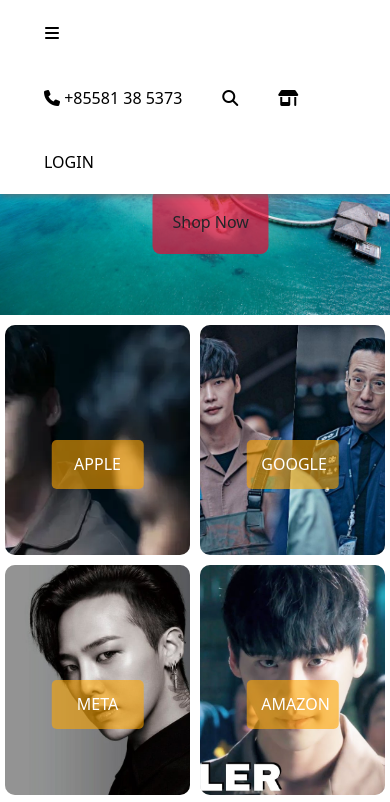
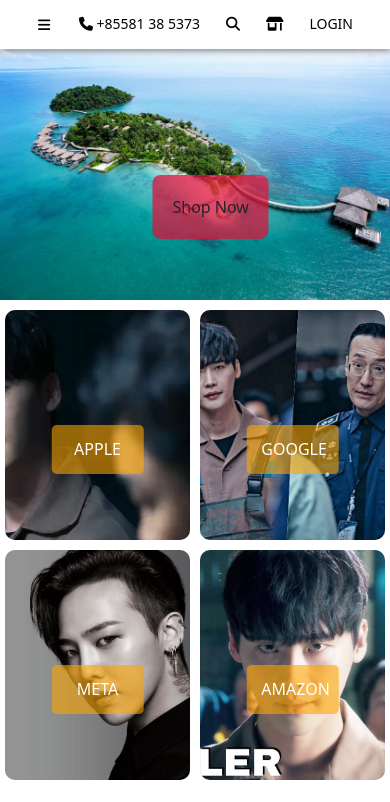
Before and after one commit to Thron-Thet/Deverloper.github.io, a plain HTML site: page index.html in a window 390 px wide. Shown: the top 802 px of the page. Drawn offline with Linux system fonts and the light colour scheme.

Commit message:
Add files via upload

```diff
--- a/style.css
+++ b/style.css
@@ -9,7 +9,7 @@
 }
 .sizeBox{
     width: 100%;
-    height: 65px;
+    height: 50px;
 }
 h1,h2,h3,p,ul,a,li{
     list-style-type: none;
@@ -438,6 +438,11 @@ h1,h2,h3,p,ul,a,li{
         display: none;
         display: 0;
     }
+    .menu-bar ul li a{
+        font-size: 14px;
+        padding: 13px;
+
+    }
     .slide{
         background-color: crimson;
         height: 250px;
```
